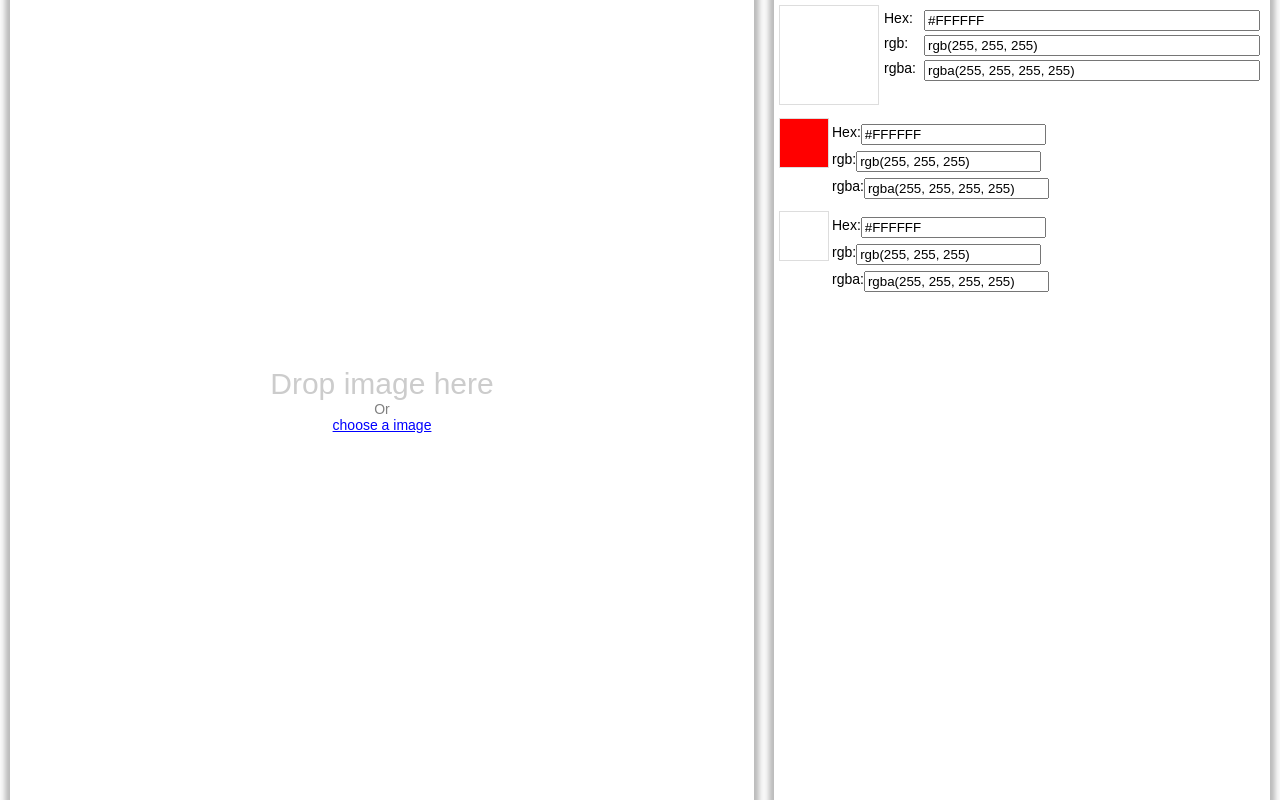
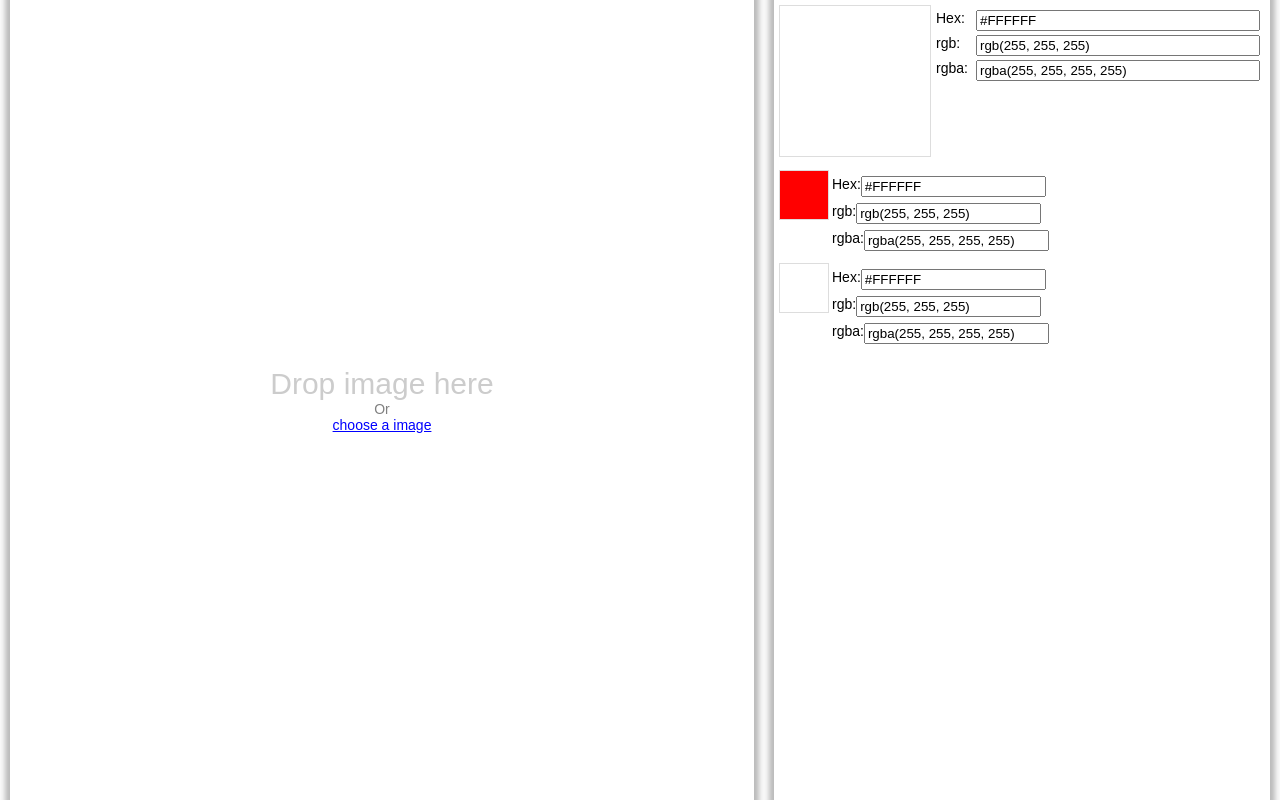
Before and after one commit to song-jia/image-color-picker, a React (Create React App) app: page / in a window 1280 px wide. Built offline with nearby package versions, Linux system fonts and the light colour scheme.

Commit message:
display zoom image.

```diff
--- a/src/App.css
+++ b/src/App.css
@@ -62,8 +62,8 @@
 
 .partial-preview .preview {
     border: 1px solid #dddddd;
-    width: 100px;
-    height: 100px;
+    width: 152px;
+    height: 152px;
 }
 
 .partial-preview .colors {
--- a/src/App.js
+++ b/src/App.js
@@ -2,8 +2,18 @@ import React, { Component } from 'react';
 import './App.css';
 import ImagePanel from './components/ImagePanel';
 import RightPanel from './components/RightPanel';
+import ColorPanel from './components/ColorPanel';
 
 class App extends Component {
+    constructor(props) {
+        super(props);
+        this.state = {
+            image: null,
+            currentPosition: null,
+            selectedColors: []
+        }
+    }
+
     render() {
         return (
             <div className="app">
@@ -16,47 +26,6 @@ class App extends Component {
 }
 
 
-function ColorPanel() {
-    return (
-        <div className="color-panel">
-            <PartialPreview />
-            <ChoseColors />
-        </div >
-    );
-}
 
-function PartialPreview() {
-    return (
-        <div className="partial-preview">
-            <div className="preview"><canvas /></div>
-            <div className="colors">
-                <div className="row"><span className="label">Hex:</span><input type="text" value="#FFFFFF" /></div>
-                <div className="row"><span className="label">rgb:</span><input type="text" value="rgb(255, 255, 255)" /></div>
-                <div className="row"><span className="label">rgba:</span><input type="text" value="rgba(255, 255, 255, 255)" /></div>
-            </div>
-        </div>);
-}
-
-function ChoseColors() {
-    return <div className="chose-colors">
-        <div className="row">
-            <div className="color" style={{ background: '#ff0000' }}></div>
-            <div className="colors">
-                <div className="row">Hex: <input type="text" value="#FFFFFF" /></div>
-                <div className="row">rgb: <input type="text" value="rgb(255, 255, 255)" /></div>
-                <div className="row">rgba: <input type="text" value="rgba(255, 255, 255, 255)" /></div>
-            </div>
-        </div>
-        <div class="row">
-            <div className="color"></div>
-            <div className="colors">
-                <div className="row">Hex: <input type="text" value="#FFFFFF" /></div>
-                <div className="row">rgb: <input type="text" value="rgb(255, 255, 255)" /></div>
-
-                <div className="row">rgba: <input type="text" value="rgba(255, 255, 255, 255)" /></div>
-            </div>
-        </div>
-    </div>;
-}
 
 export default App;
--- /dev/null
+++ b/src/components/ColorPanel.js
@@ -0,0 +1,35 @@
+import React from 'react';
+import PartialPreview from './PartialPreview';
+
+function ColorPanel() {
+    return (
+        <div className="color-panel">
+            <PartialPreview />
+            <ChoseColors />
+        </div >
+    );
+}
+
+function ChoseColors() {
+    return <div className="chose-colors">
+        <div className="row">
+            <div className="color" style={{ background: '#ff0000' }}></div>
+            <div className="colors">
+                <div className="row">Hex: <input type="text" value="#FFFFFF" /></div>
+                <div className="row">rgb: <input type="text" value="rgb(255, 255, 255)" /></div>
+                <div className="row">rgba: <input type="text" value="rgba(255, 255, 255, 255)" /></div>
+            </div>
+        </div>
+        <div class="row">
+            <div className="color"></div>
+            <div className="colors">
+                <div className="row">Hex: <input type="text" value="#FFFFFF" /></div>
+                <div className="row">rgb: <input type="text" value="rgb(255, 255, 255)" /></div>
+
+                <div className="row">rgba: <input type="text" value="rgba(255, 255, 255, 255)" /></div>
+            </div>
+        </div>
+    </div>;
+}
+
+export default ColorPanel;
--- /dev/null
+++ b/src/components/PartialPreview.js
@@ -0,0 +1,48 @@
+import React from 'react';
+import { connect } from 'react-redux';
+import PropTypes from 'prop-types';
+
+const previewWidth = 150;
+const previewHeight = 150;
+const zoom = 3;
+
+class PartialPreview extends React.Component {
+
+    drawImage() {
+        const ctx = this.canvas.getContext('2d');
+        ctx.drawImage(this.props.image,
+            this.props.position.x * this.props.image.width - 25, this.props.position.y * this.props.image.height + 25, previewWidth / zoom, previewHeight / zoom,
+            0, 0, previewWidth, previewHeight);
+    }
+
+    render() {
+        if (this.props.position) {
+            this.drawImage();
+        }
+
+        return (
+            <div className="partial-preview">
+                <div className="preview">
+                    <canvas width={previewWidth} height={previewHeight} ref={(canvas) => this.canvas = canvas} />
+                </div>
+                <div className="colors">
+                    <div className="row"><span className="label">Hex:</span><input type="text" value="#FFFFFF" /></div>
+                    <div className="row"><span className="label">rgb:</span><input type="text" value="rgb(255, 255, 255)" /></div>
+                    <div className="row"><span className="label">rgba:</span><input type="text" value="rgba(255, 255, 255, 255)" /></div>
+                </div>
+            </div>
+        );
+    }
+}
+
+PartialPreview.propTypes = {
+    image: PropTypes.object,
+    position: PropTypes.object
+};
+
+const mapStateToProps = (state) => ({
+    image: state.image,
+    position: state.position
+});
+
+export default connect(mapStateToProps)(PartialPreview);
--- a/src/components/PreviewCanvas.js
+++ b/src/components/PreviewCanvas.js
@@ -50,7 +50,7 @@ export class PreviewCanvas extends React.Component {
         let ctx = this.canvas.getContext('2d');
         let p = ctx.getImageData(x, y, 1, 1).data;
 
-        this.props.setMousePosition(x/this.canvas.width, y/this.canvas.height);
+        this.props.setMousePosition(x / this.canvas.width, y / this.canvas.height);
 
         let hex = "#" + ("000000" + rgbToHex(p[0], p[1], p[2])).slice(-6);
 
@@ -72,20 +72,21 @@ export class PreviewCanvas extends React.Component {
     }
 
     render() {
-        return (
-            <canvas
-                className="preview-canvas"
-                onMouseEnter={this.onMouseMove}
-                onMouseMove={this.onMouseMove}
-                ref={(ref) => {
-                    if (ref) {
-                        ref.width = ref.clientWidth;
-                        ref.height = ref.clientHeight;
-                    }
+        return [this.props.image];
+        // return (
+        //     <canvas
+        //         className="preview-canvas"
+        //         onMouseEnter={this.onMouseMove}
+        //         onMouseMove={this.onMouseMove}
+        //         ref={(ref) => {
+        //             if (ref) {
+        //                 ref.width = ref.clientWidth;
+        //                 ref.height = ref.clientHeight;
+        //             }
 
-                    this.canvas = ref;
-                }} />
-        );
+        //             this.canvas = ref;
+        //         }} />
+        // );
     }
 }
 
```
